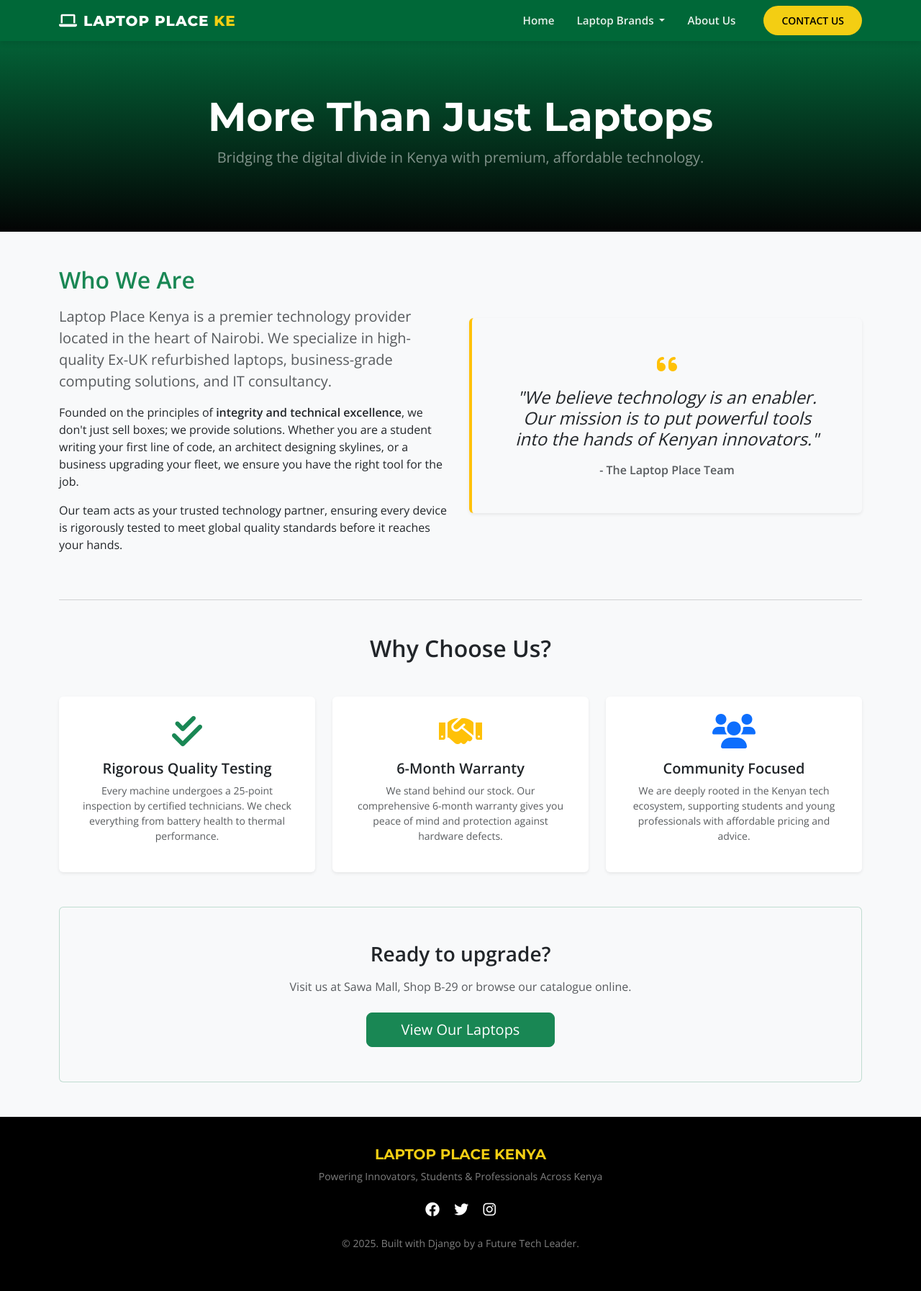
After one commit to kelvin-keter/laptop-place-v2, a Django app: page /about/ in a window 1280 px wide. The commit adds this page. Shown: the whole page at 72% size. Run offline with Django 5.2, Linux system fonts and the light colour scheme.

Commit message:
Add About Us page focused on brand mission

```diff
--- a/config/urls.py
+++ b/config/urls.py
@@ -1,7 +1,7 @@
 from django.contrib import admin
 from django.urls import path
-# UPDATED: Added 'contact' to the list of imports
-from core.views import index, product_detail, contact
+# UPDATED: Added 'about' to imports
+from core.views import index, product_detail, contact, about
 from django.conf import settings
 from django.conf.urls.static import static
 
@@ -9,16 +9,18 @@ urlpatterns = [
     # Admin Panel
     path('admin/', admin.site.urls),
 
-    # Homepage (http://laptopplacekenya.com/)
+    # Homepage
     path('', index, name='index'),
 
     # Product Detail Page
     path('product/<int:pk>/', product_detail, name='product_detail'),
 
-    # NEW: Contact Us Page (http://laptopplacekenya.com/contact/)
+    # Contact Us Page
     path('contact/', contact, name='contact'),
+
+    # NEW: About Us Page
+    path('about/', about, name='about'),
 ]
 
-# This ensures images load correctly when you run the server locally
 if settings.DEBUG:
     urlpatterns += static(settings.MEDIA_URL, document_root=settings.MEDIA_ROOT)
--- /dev/null
+++ b/core/templates/core/about.html
@@ -0,0 +1,82 @@
+{% extends 'core/base.html' %}
+
+{% block content %}
+<div class="bg-dark text-white text-center py-5" style="background: linear-gradient(rgba(0,104,56,0.9), rgba(0,0,0,0.9));">
+    <div class="container py-4">
+        <h1 class="display-4 fw-bold" style="font-family: 'Montserrat';">More Than Just Laptops</h1>
+        <p class="lead text-white-50">Bridging the digital divide in Kenya with premium, affordable technology.</p>
+    </div>
+</div>
+
+<div class="container py-5">
+    <div class="row align-items-center mb-5">
+        <div class="col-md-6">
+            <h2 class="fw-bold text-success mb-3">Who We Are</h2>
+            <p class="lead text-muted">
+                Laptop Place Kenya is a premier technology provider located in the heart of Nairobi. We specialize in high-quality Ex-UK refurbished laptops, business-grade computing solutions, and IT consultancy.
+            </p>
+            <p>
+                Founded on the principles of <strong>integrity and technical excellence</strong>, we don't just sell boxes; we provide solutions. Whether you are a student writing your first line of code, an architect designing skylines, or a business upgrading your fleet, we ensure you have the right tool for the job.
+            </p>
+            <p>
+                Our team acts as your trusted technology partner, ensuring every device is rigorously tested to meet global quality standards before it reaches your hands.
+            </p>
+        </div>
+        <div class="col-md-6">
+            <div class="p-5 bg-light rounded shadow-sm text-center border-start border-4 border-warning">
+                <i class="fas fa-quote-left fa-2x text-warning mb-3"></i>
+                <h4 class="fst-italic mb-3">"We believe technology is an enabler. Our mission is to put powerful tools into the hands of Kenyan innovators."</h4>
+                <div class="text-muted fw-bold">- The Laptop Place Team</div>
+            </div>
+        </div>
+    </div>
+
+    <hr class="my-5 text-muted opacity-25">
+
+    <div class="text-center mb-5">
+        <h2 class="fw-bold mb-5">Why Choose Us?</h2>
+        <div class="row g-4">
+            <div class="col-md-4">
+                <div class="card h-100 border-0 shadow-sm p-4 hover-effect">
+                    <div class="mb-3 text-success">
+                        <i class="fas fa-check-double fa-3x"></i>
+                    </div>
+                    <h5 class="fw-bold">Rigorous Quality Testing</h5>
+                    <p class="text-muted small">
+                        Every machine undergoes a 25-point inspection by certified technicians. We check everything from battery health to thermal performance.
+                    </p>
+                </div>
+            </div>
+            <div class="col-md-4">
+                <div class="card h-100 border-0 shadow-sm p-4 hover-effect">
+                    <div class="mb-3 text-warning">
+                        <i class="fas fa-handshake fa-3x"></i>
+                    </div>
+                    <h5 class="fw-bold">6-Month Warranty</h5>
+                    <p class="text-muted small">
+                        We stand behind our stock. Our comprehensive 6-month warranty gives you peace of mind and protection against hardware defects.
+                    </p>
+                </div>
+            </div>
+            <div class="col-md-4">
+                <div class="card h-100 border-0 shadow-sm p-4 hover-effect">
+                    <div class="mb-3 text-primary">
+                        <i class="fas fa-users fa-3x"></i>
+                    </div>
+                    <h5 class="fw-bold">Community Focused</h5>
+                    <p class="text-muted small">
+                        We are deeply rooted in the Kenyan tech ecosystem, supporting students and young professionals with affordable pricing and advice.
+                    </p>
+                </div>
+            </div>
+        </div>
+    </div>
+
+    <div class="bg-light rounded p-5 text-center border border-success border-opacity-25">
+        <h3 class="fw-bold mb-3">Ready to upgrade?</h3>
+        <p class="text-muted mb-4">Visit us at Sawa Mall, Shop B-29 or browse our catalogue online.</p>
+        <a href="{% url 'index' %}" class="btn btn-success btn-lg px-5">View Our Laptops</a>
+    </div>
+
+</div>
+{% endblock %}
--- a/core/templates/core/base.html
+++ b/core/templates/core/base.html
@@ -140,7 +140,7 @@
                         </ul>
                     </li>
 
-                    <li class="nav-item"><a class="nav-link" href="#">About Us</a></li>
+                    <li class="nav-item"><a class="nav-link" href="{% url 'about' %}">About Us</a></li>
                     <li class="nav-item"><a class="btn btn-gold btn-sm ms-3 rounded-pill" href="{% url 'contact' %}">Contact Us</a></li>
                 </ul>
             </div>
--- a/core/views.py
+++ b/core/views.py
@@ -72,6 +72,9 @@ def product_detail(request, pk):
     }
     return render(request, 'core/product_detail.html', context)
 
-# --- NEW: CONTACT US VIEW ---
 def contact(request):
     return render(request, 'core/contact.html')
+
+# --- NEW: ABOUT US VIEW ---
+def about(request):
+    return render(request, 'core/about.html')
```
